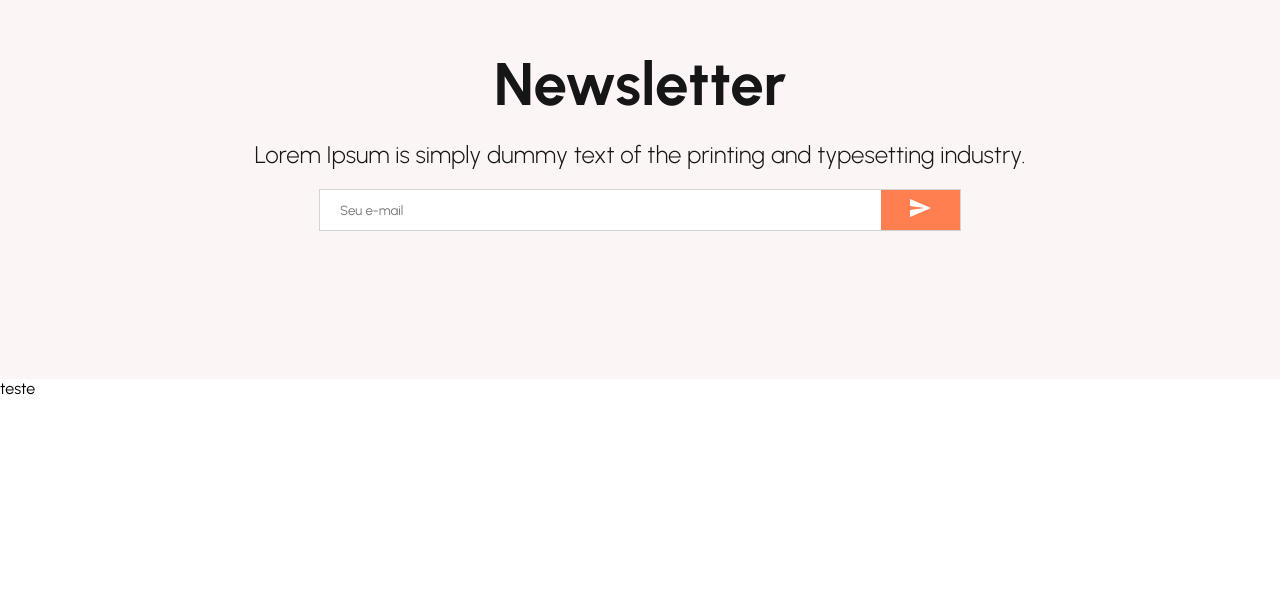
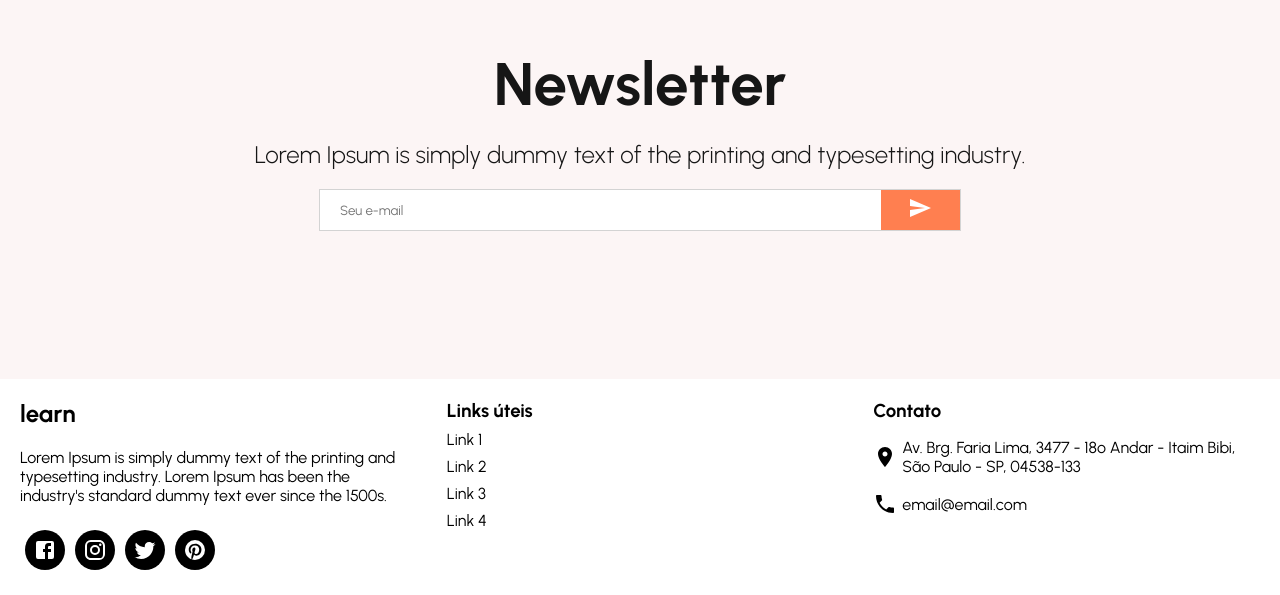
Before and after one commit to isaquebock/react-ecommerce, a React (Create React App) app: page / in a window 1280 px wide. Shown: the part 2035-2630 px from the top of the page. Before the commit the page ends 2433 px from the top, so only its background shows below. Built offline with nearby package versions, Linux system fonts and the light colour scheme.

Commit message:
Roteamento e Listagem de produtos

```diff
--- a/package.json
+++ b/package.json
@@ -14,6 +14,7 @@
     "@testing-library/user-event": "^12.1.10",
     "react": "^17.0.2",
     "react-dom": "^17.0.2",
+    "react-router-dom": "5.3.0",
     "react-scripts": "4.0.3",
     "styled-components": "^5.3.5",
     "web-vitals": "^1.0.1"
--- a/src/App.jsx
+++ b/src/App.jsx
@@ -1,7 +1,25 @@
+import {
+  BrowserRouter as Router,
+  Switch,
+  Route
+} from "react-router-dom";
+
 import Home from "./pages/Home"
+import ProductList from "./pages/ProductList"
 
 const App = () => {
-  return <Home/>;
+  return (
+    <Router>
+        <Switch>
+          <Route exact path="/">
+            <Home />
+          </Route>
+          <Route path="/products">
+            <ProductList />
+          </Route>
+        </Switch>
+    </Router>
+  );
 };
 
 export default App;
--- /dev/null
+++ b/src/components/FilterContainer.jsx
@@ -0,0 +1,60 @@
+import React from 'react'
+import styled from 'styled-components'
+
+
+const Container = styled.div`
+    display: flex;
+    justify-content: space-between;
+    align-items: center;
+`
+
+const Filter = styled.div`
+    margin: 20px;
+`
+
+const FilterText = styled.span`
+    font-size: 16px;
+    font-weight: 600;
+    margin-right: 5px;
+`
+
+const Select = styled.select`
+    margin-right: 20px;
+`
+
+const Option = styled.option`
+`
+
+const FilterContainer = () => {
+  return (
+    <Container>
+        <Filter>
+            <FilterText>Cor</FilterText>
+            <Select>
+                <Option>White</Option>
+                <Option>Black</Option>
+                <Option>Beige</Option>
+                <Option>Yellow</Option>
+            </Select>
+
+            <FilterText>Tamanho</FilterText>
+            <Select>
+                <Option>P</Option>
+                <Option>M</Option>
+                <Option>G</Option>
+                <Option>GG</Option>
+            </Select>
+        </Filter>
+        <Filter>
+            <FilterText>Ordenar</FilterText>
+            <Select>
+                <Option>Mais recentes</Option>
+                <Option>Maior Preço</Option>
+                <Option>Menor Preço</Option>
+            </Select>
+        </Filter>
+    </Container>
+  )
+}
+
+export default FilterContainer
--- a/src/components/Footer.jsx
+++ b/src/components/Footer.jsx
@@ -1,13 +1,117 @@
 import React from 'react'
 import styled from 'styled-components'
 
+import { Facebook, Twitter, Instagram, Pinterest, Room, Phone } from '@mui/icons-material/';
+
 const Container = styled.div`
+    display: flex;
+`
+
+const Left = styled.div`
+    flex: 1;
+    display: flex;
+    flex-direction: column;
+    padding: 20px;
+`
+
+const Center = styled.div`
+    flex: 1;
+    padding: 20px;
+`
+
+const Right = styled.div`
+    flex: 1;
+    padding: 20px;
+`
+
+// Left Components
+
+const Logo = styled.h2``
+
+const Description = styled.p`
+        margin: 20px 0px;
+`
+
+const SocialContainer = styled.div`
+    display: flex;
+`
+
+const SocialIcon = styled.div`
+    width: 40px;
+    height: 40px;
+    border-radius: 50%;
+    color: white;
+    background: black;
+    display: flex;
+    justify-content: center;
+    align-items: center;
+    margin: 5px;
+    cursor: pointer;
+`
+
+// Center Components
+
+const Title = styled.h3``
+
+const List = styled.ul`padding: 0;`
+
+const ListItem = styled.li`
+    list-style: none;
+    margin-top: .5rem;
+    cursor: pointer;
+`
+
+const ContactItem = styled.div`
+    margin-top: 1rem;
+
+    display: flex;
+    align-items: center;
+    gap: 5px;
 `
 
 const Footer = () => {
     return (
         <Container>
-            teste
+            <Left>
+                <Logo>learn</Logo>
+                <Description>Lorem Ipsum is simply dummy text of the printing and typesetting industry. Lorem Ipsum has been the industry's standard dummy text ever since the 1500s.</Description>
+
+                <SocialContainer>
+                    <SocialIcon>
+                        <Facebook />
+                    </SocialIcon>
+                    <SocialIcon>
+                        <Instagram />
+                    </SocialIcon>
+                    <SocialIcon>
+                        <Twitter />
+                    </SocialIcon>
+                    <SocialIcon>
+                        <Pinterest />
+                    </SocialIcon>
+                </SocialContainer>
+            </Left>
+            <Center>
+                <Title>Links úteis</Title>
+                <List>
+                    <ListItem>Link 1</ListItem>
+                    <ListItem>Link 2</ListItem>
+                    <ListItem>Link 3</ListItem>
+                    <ListItem>Link 4</ListItem>
+                </List>
+            </Center>
+            <Right>
+
+                <Title>Contato</Title>
+                <ContactItem>
+                    <Room />
+                    Av. Brg. Faria Lima, 3477 - 18º Andar - Itaim Bibi, São Paulo - SP, 04538-133
+                </ContactItem>
+                <ContactItem>
+                    <Phone />
+                    email@email.com
+                </ContactItem>
+            </Right>
         </Container>
     )
 }
--- /dev/null
+++ b/src/pages/ProductList.jsx
@@ -0,0 +1,32 @@
+import React from 'react'
+import styled from 'styled-components'
+import Navbar from '../components/Navbar'
+import Footer from '../components/Footer'
+import Announcement from '../components/Announcement'
+import FilterContainer from '../components/FilterContainer'
+import Products from '../components/Products'
+import Newsletter from '../components/Newsletter'
+
+const Container = styled.div``
+
+const Title = styled.h2`
+    margin: 2rem 0;
+    font-size: 35px;
+    text-align: center;
+`
+
+const ProductList = () => {
+  return (
+    <Container>
+        <Announcement />
+        <Navbar />
+        <Title>Produtos</Title>
+        <FilterContainer />
+        <Products />
+        <Newsletter />
+        <Footer />
+    </Container>
+  )
+}
+
+export default ProductList;
```
Also changed, not shown: src/pages/Product.jsx (added, +32 -0 lines), 2 other files (tests, documents, lock files or other folders).
